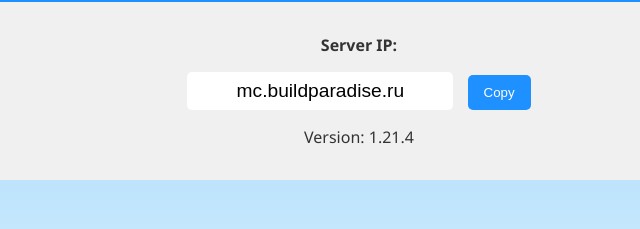
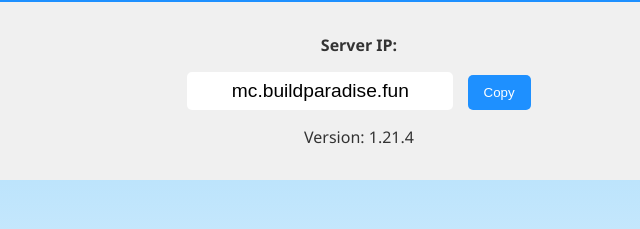
Before and after one commit to wer310/buildparadise.fun, a plain HTML site: page index.html in a window 1280 px wide. Shown: the part 171-400 px from the top of the page, 281-921 px from the left. Drawn offline with Linux system fonts and the light colour scheme.

Commit message:
Update index.html

```diff
--- a/index.html
+++ b/index.html
@@ -78,7 +78,7 @@
 
 <section class="section ip-box">
   <p><strong>Server IP:</strong></p>
-  <input type="text" id="ip" value="mc.buildparadise.ru" readonly>
+  <input type="text" id="ip" value="mc.buildparadise.fun" readonly>
   <button onclick="copyIP()">Copy</button>
   <p>Version: 1.21.4</p>
 </section>
```
